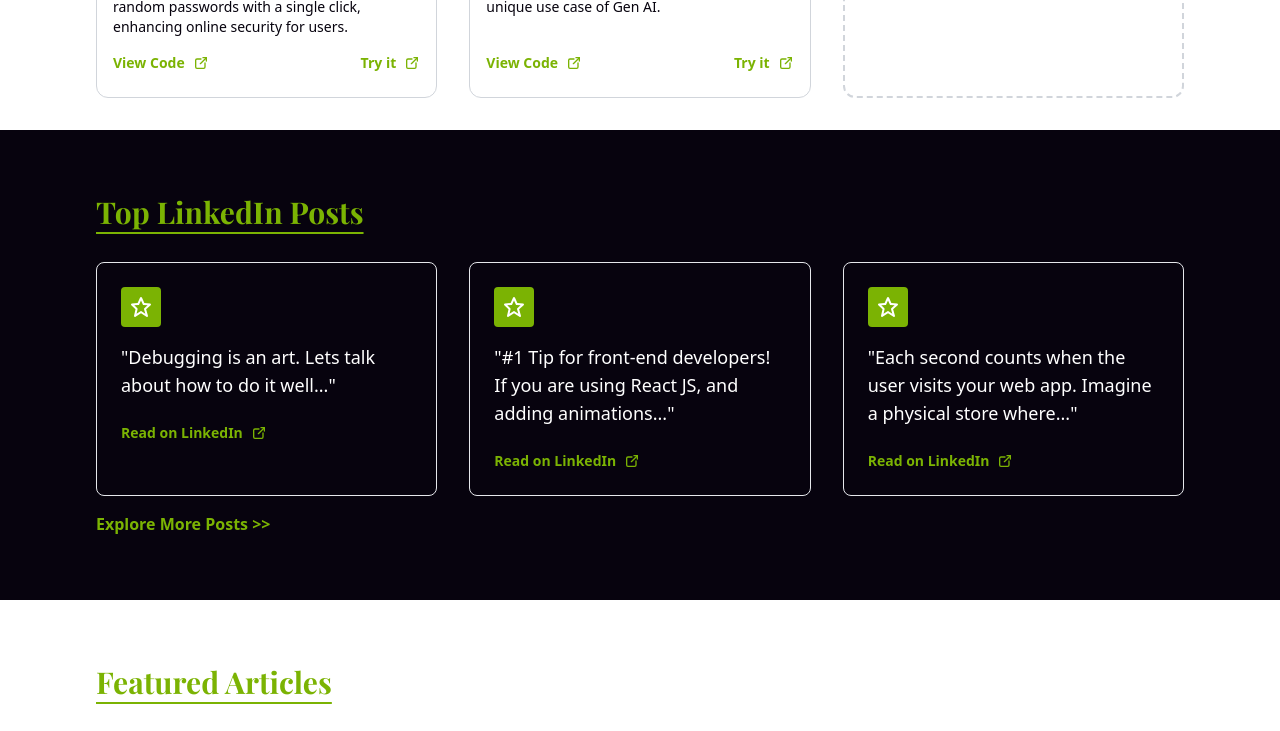
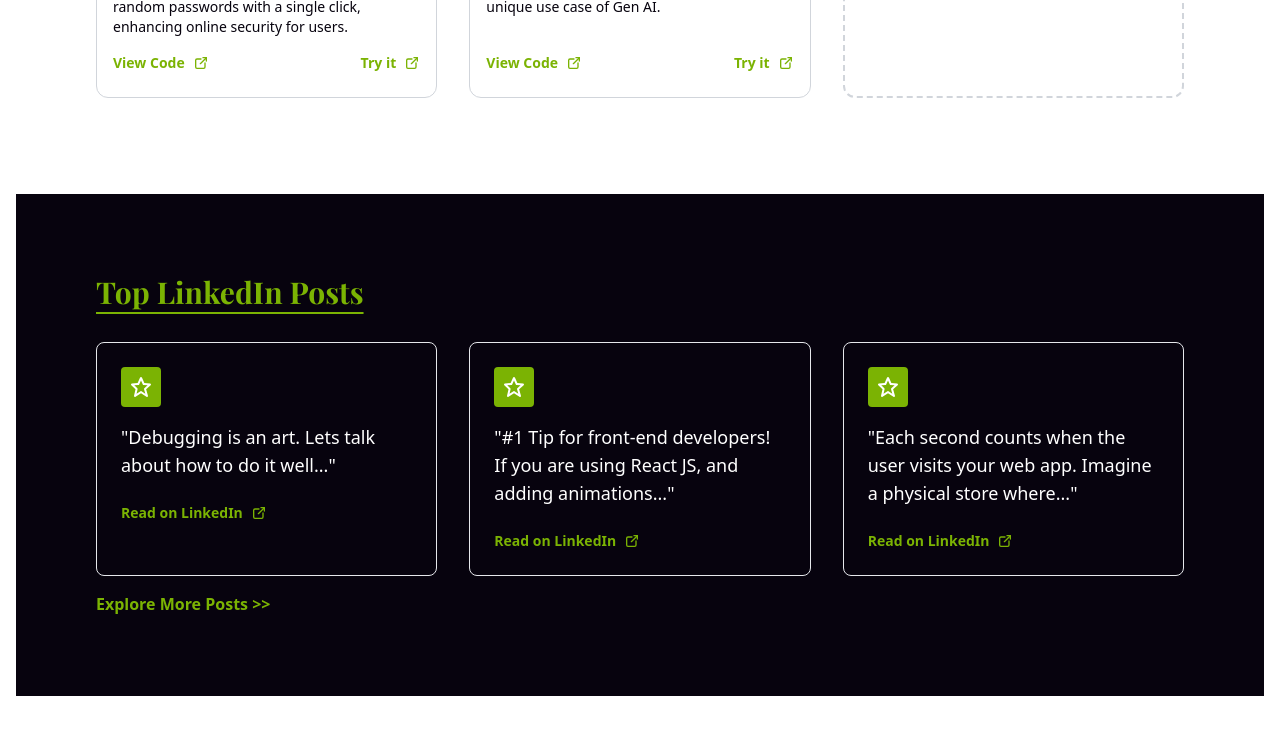
Before and after one commit to mis-coder/antraverma.com, a Next.js app: page /portfolio in a window 1280 px wide. Shown: the part 440-1171 px from the top of the page. Built offline with nearby package versions, Linux system fonts and the light colour scheme; a web font is replaced by a local one.

Commit message:
ui-fix: updated top posts background

```diff
--- a/app/components/Sections/TopLinkedInPosts.tsx
+++ b/app/components/Sections/TopLinkedInPosts.tsx
@@ -5,8 +5,8 @@ import { TbExternalLink } from "react-icons/tb";
 
 const TopLinkedInPosts = () => {
   return (
-    <section className="w-full px-4 py-16 bg-secondary">
-      <div className="container-wrapper text-primary">
+    <section className="w-full px-4 py-16 bg-secondary md:bg-primary">
+      <div className="container-wrapper text-primary md:bg-secondary py-10 md:py-20">
         <h2 className="section-title-sm">Top LinkedIn Posts</h2>
         <div className="grid grid-cols-1 md:grid-cols-3 gap-8">
           {posts.map((post) => (
```
